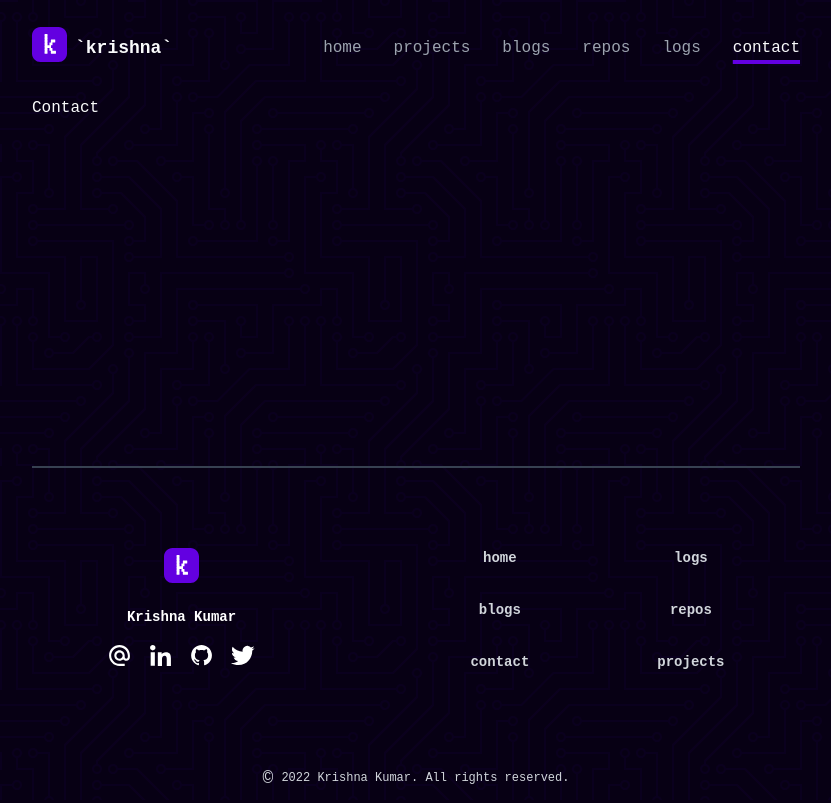
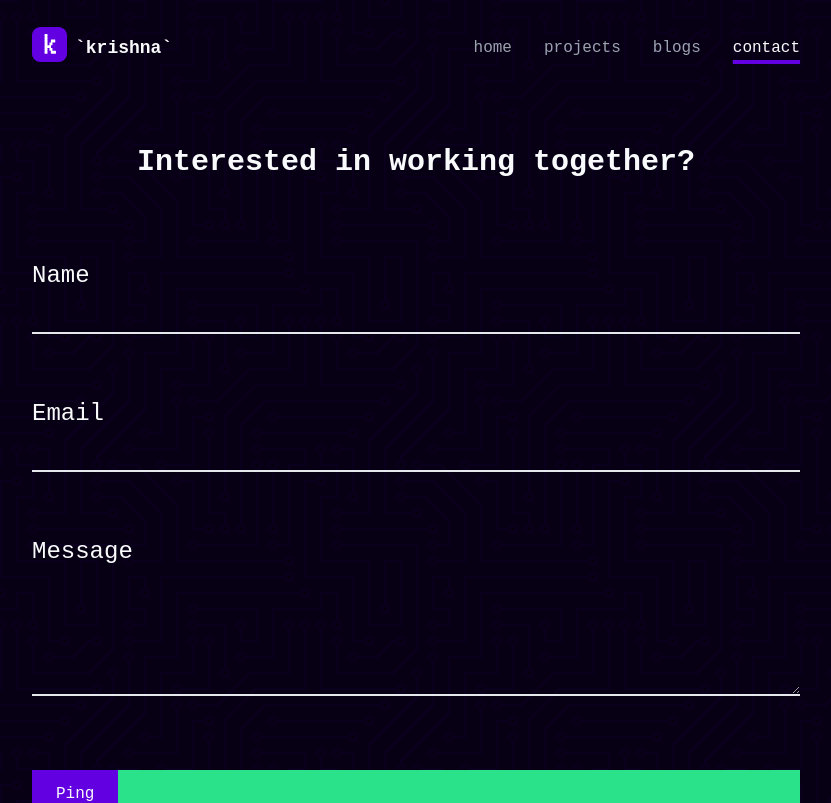
Before and after one commit to krishna8421/v1.krishnaaa.com, a Next.js app: page /contact in a window 1280 px wide. Shown: the top 803 px of the page, without its empty margins (224-1055 px from the left). Built offline with nearby package versions, Linux system fonts and the light colour scheme; no server answers.

Commit message:
Add: Contact page without rate limiting

```diff
--- a/package.json
+++ b/package.json
@@ -20,6 +20,7 @@
   },
   "dependencies": {
     "@reduxjs/toolkit": "^1.8.1",
+    "@sendgrid/mail": "^7.7.0",
     "classnames": "^2.3.1",
     "contentlayer": "^0.2.5",
     "date-fns": "^2.28.0",
@@ -42,6 +43,7 @@
   },
   "devDependencies": {
     "@headlessui/react": "^1.6.1",
+    "@tailwindcss/forms": "^0.5.2",
     "@tailwindcss/typography": "^0.5.2",
     "@types/lodash": "^4.14.182",
     "@types/moment": "^2.13.0",
--- a/src/components/LayerButton/index.tsx
+++ b/src/components/LayerButton/index.tsx
@@ -1,14 +1,15 @@
 import classnames from "classnames";
-import React from "react";
+import React, { ButtonHTMLAttributes, DetailedHTMLProps } from "react";
 
 interface Props {
   text: string;
-  onClick?: () => void;
+  onClick?: (e?: any) => void | Promise<void>;
   bgColor?: string;
   textColor?: string;
   buttonColor?: string;
   bgClass?: string;
   buttonClass?: string;
+  type?: "submit" | "reset" | "button" | undefined;
 }
 
 export const LayerButton = ({
@@ -18,8 +19,9 @@ export const LayerButton = ({
   buttonColor,
   bgClass,
   buttonClass,
+  type,
 }: Props) => {
-  const classNameBackground = classnames("relative", bgColor ?? "bg-custom-green", bgClass);
+  const classNameBackground = classnames("relative w-fit", bgColor ?? "bg-custom-green", bgClass);
   const classNameButton = classnames(
     "bg-custom-purple hover:translate-x-1 hover:translate-y-1 transition-all duration-300",
     buttonColor ?? "bg-custom-purple",
@@ -27,7 +29,7 @@ export const LayerButton = ({
   );
   return (
     <div className={classNameBackground}>
-      <button className={classNameButton} onClick={onClick}>
+      <button className={classNameButton} onClick={onClick} type={type ? type : "button"}>
         {text}
       </button>
     </div>
--- a/src/components/NavBar/MobileMenu.tsx
+++ b/src/components/NavBar/MobileMenu.tsx
@@ -23,8 +23,8 @@ export const MobileMenu = ({ toggleOpen, isOpen }: Props) => {
           <NavLink noHide url="/" name="home" />
           <NavLink noHide url="/projects" name="projects" />
           <NavLink noHide url="/blogs" name="blogs" />
-          <NavLink noHide url="/repos" name="repos" />
-          <NavLink noHide url="/logs" name="logs" />
+          {/* <NavLink noHide url="/repos" name="repos" />
+          <NavLink noHide url="/logs" name="logs" /> */}
           <NavLink noHide url="/contact" name="contact" />
           <Image
             src="/images/hamburger-circle-close.svg"
--- a/src/components/NavBar/NavLinks.tsx
+++ b/src/components/NavBar/NavLinks.tsx
@@ -7,8 +7,8 @@ export const NavLinks = () => {
       <NavLink url="/" name="home" />
       <NavLink url="/projects" name="projects" />
       <NavLink url="/blogs" name="blogs" />
-      <NavLink url="/repos" name="repos" />
-      <NavLink url="/logs" name="logs" />
+      {/* <NavLink url="/repos" name="repos" />
+      <NavLink url="/logs" name="logs" /> */}
       <NavLink url="/contact" name="contact" />
     </div>
   );
--- /dev/null
+++ b/src/pages/api/mail.ts
@@ -0,0 +1,48 @@
+import { NextApiRequest, NextApiResponse } from "next";
+import sgMail from "@sendgrid/mail";
+
+export default async function verifyToken(req: NextApiRequest, res: NextApiResponse) {
+  const SENDGRID_API_KEY = process.env.SENDGRID_API_KEY;
+  if (req.method !== "POST") {
+    return res.status(405).json({
+      message: "Method not allowed",
+    });
+  }
+  const { name, email, message } = req.body;
+  if (!name || !email || !message) {
+    return res.status(400).json({
+      message: "Missing required fields",
+    });
+  }
+
+  const msg = {
+    to: "dev@krishnaaa.com",
+    cc: "krishnakumarlal8421@gmail.com",
+    from: `${req.body.name} <contact@krishnaaa.com>`,
+    subject: `Krishnaaa.com | New message from ${req.body.name}`,
+    html: `
+        <h3>Name: ${req.body.name}</h3>
+        <p>Email: ${req.body.email}</p>
+        <p>${req.headers["x-forwarded-for"] || req.connection.remoteAddress}</p>
+        <p>${req.headers["user-agent"]}</p>
+        <p>${new Date().toLocaleString()}</p>
+        <br>
+        <p>${req.body.message}</p>
+    `,
+  };
+
+  sgMail.setApiKey(SENDGRID_API_KEY);
+
+  try {
+    await sgMail.send(msg);
+    return res.status(200).json({
+      message: "Message sent successfully",
+    });
+  } catch (error) {
+    if (error.response) {
+      return res.status(error.response.statusCode).json({
+        message: error.response.body.errors[0].message,
+      });
+    }
+  }
+}
--- a/src/pages/contact/index.tsx
+++ b/src/pages/contact/index.tsx
@@ -1,11 +1,81 @@
 import { NextPage } from "next";
 import { Main } from "@layouts/Main";
 import { CONTACT_DESCRIPTION, NAME } from "@constants";
+import { LayerButton } from "@components/LayerButton";
+import { ButtonHTMLAttributes, useState } from "react";
+import axios from "axios";
 
 const Contact: NextPage = () => {
+  const [name, setName] = useState("");
+  const [email, setEmail] = useState("");
+  const [message, setMessage] = useState("");
+  const [error, setError] = useState<null | string>(null);
+  const [success, setSuccess] = useState<null | string>(null);
+
+  const sendMail = async (e: any) => {
+    e.preventDefault();
+    try {
+      const res = await axios.post("/api/mail", {
+        name,
+        email,
+        message,
+      });
+      if (res.status === 200) {
+        setError(null);
+        setSuccess("Message sent successfully");
+      }
+    } catch (error) {
+      setError(error.response.data.message);
+      setSuccess(null);
+    }
+  };
+
   return (
     <Main title={`Contact | ${NAME}`} description={CONTACT_DESCRIPTION}>
-      Contact
+      <h1 className="mt-12 mb-20 flex w-full justify-center text-3xl font-bold">
+        Interested in working together?
+      </h1>
+      <div className="flex flex-col gap-16 text-2xl">
+        <div>
+          Name
+          <input
+            type="text"
+            className="peer w-full appearance-none border-0 border-b-2 border-gray-200 bg-transparent px-0 py-2 focus:border-custom-purple focus:outline-none focus:ring-0"
+            value={name}
+            onChange={(e) => setName(e.target.value)}
+            required
+          />
+        </div>
+        <div>
+          Email
+          <input
+            type="email"
+            className="peer w-full appearance-none border-0 border-b-2 border-gray-200 bg-transparent px-0 py-2 focus:border-custom-purple focus:outline-none focus:ring-0"
+            value={email}
+            onChange={(e) => setEmail(e.target.value)}
+            required
+          />
+        </div>
+        <div>
+          Message
+          <textarea
+            className="h-32 w-full border-0 border-b-2 border-gray-200 bg-transparent px-0 py-2  focus:border-custom-purple focus:outline-none focus:ring-0"
+            value={message}
+            onChange={(e) => setMessage(e.target.value)}
+            required
+          />
+        </div>
+      </div>
+      <div className="my-8 flex justify-center">
+        <p className="text-lg text-green-500">{success}</p>
+        <p className="text-lg text-red-500">{error}</p>
+      </div>
+      <LayerButton
+        text="Ping"
+        bgClass="mb-16 w-full m-auto"
+        buttonClass="py-3 px-6"
+        onClick={sendMail}
+      />
     </Main>
   );
 };
--- a/tailwind.config.js
+++ b/tailwind.config.js
@@ -62,5 +62,5 @@ module.exports = {
       pattern: /bg-custom-[a-zA-Z]+/,
     },
   ],
-  plugins: [require("@tailwindcss/typography")],
+  plugins: [require("@tailwindcss/typography"), require("@tailwindcss/forms")],
 };
```
Also changed, not shown: 1 other file (tests, documents, lock files or other folders).
